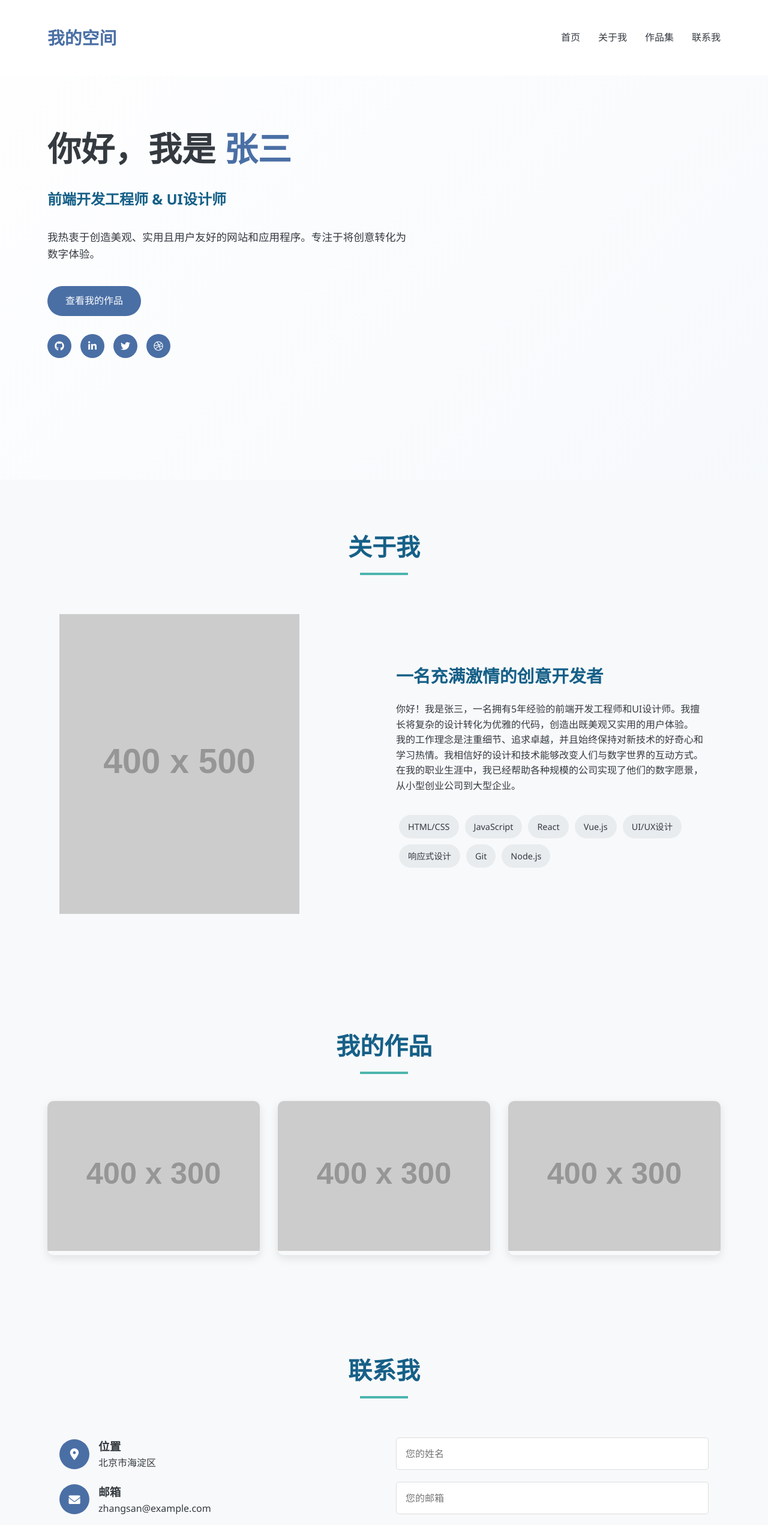
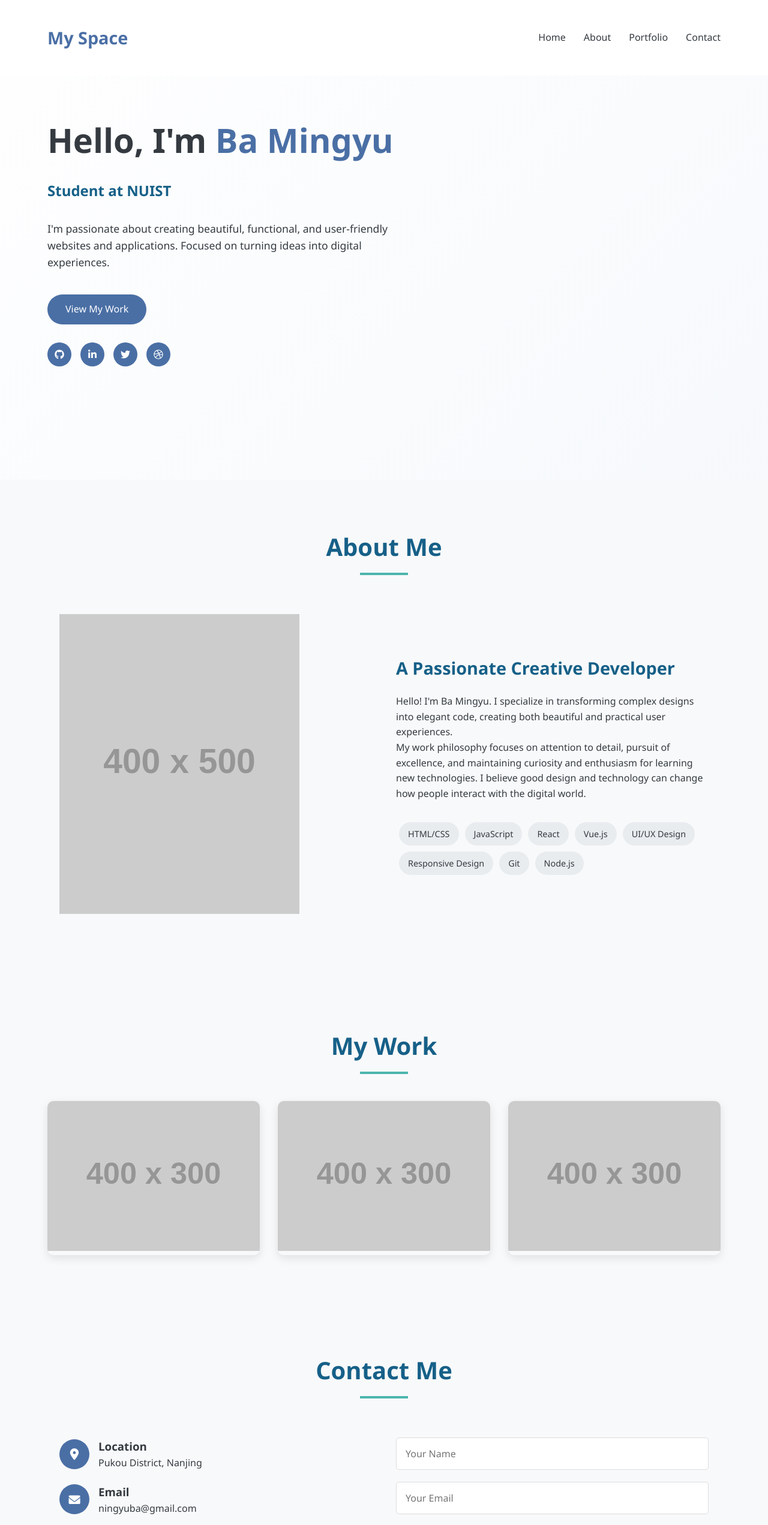
Before and after one commit to 3621574947/3621574947, a plain HTML site: page index.html in a window 1280 px wide. Shown: the top 2543 px of the page at 60% size. Drawn offline with Linux system fonts and the light colour scheme; placeholder pictures from the web are drawn by us.

Commit message:
Update index.html

```diff
--- a/index.html
+++ b/index.html
@@ -1,12 +1,12 @@
 <!DOCTYPE html>
-<html lang="zh-CN">
+<html lang="en">
 <head>
     <meta charset="UTF-8">
     <meta name="viewport" content="width=device-width, initial-scale=1.0">
-    <title>我的个人网站</title>
+    <title>My Personal Website</title>
     <link rel="stylesheet" href="https://cdnjs.cloudflare.com/ajax/libs/font-awesome/6.0.0-beta3/css/all.min.css">
     <style>
-        /* 基础样式与重置 */
+        /* Base styles and resets */
         * {
             margin: 0;
             padding: 0;
@@ -95,7 +95,7 @@
             background-color: var(--accent-color);
         }
 
-        /* 导航栏 */
+        /* Navigation */
         header {
             position: fixed;
             top: 0;
@@ -142,7 +142,7 @@
             cursor: pointer;
         }
 
-        /* 主页部分 */
+        /* Home section */
         .home {
             height: 100vh;
             display: flex;
@@ -196,7 +196,7 @@
             transform: translateY(-5px);
         }
 
-        /* 关于部分 */
+        /* About section */
         .about-content {
             display: flex;
             align-items: center;
@@ -235,7 +235,7 @@
             font-size: 0.9rem;
         }
 
-        /* 作品集部分 */
+        /* Portfolio section */
         .portfolio {
             background-color: #f8f9fa;
         }
@@ -285,7 +285,7 @@
             margin-bottom: 10px;
         }
 
-        /* 联系部分 */
+        /* Contact section */
         .contact-content {
             display: flex;
             flex-wrap: wrap;
@@ -340,7 +340,7 @@
             font-size: 1.2rem;
         }
 
-        /* 页脚 */
+        /* Footer */
         footer {
             background-color: var(--dark-color);
             color: white;
@@ -381,7 +381,7 @@
             color: #adb5bd;
         }
 
-        /* 响应式设计 */
+        /* Responsive design */
         @media (max-width: 768px) {
             .nav-menu {
                 position: fixed;
@@ -424,16 +424,16 @@
     </style>
 </head>
 <body>
-    <!-- 导航栏 -->
+    <!-- Navigation -->
     <header>
         <div class="container">
             <nav class="navbar">
-                <a href="#" class="logo">我的空间</a>
+                <a href="#" class="logo">My Space</a>
                 <ul class="nav-menu">
-                    <li class="nav-item"><a href="#home" class="nav-link">首页</a></li>
-                    <li class="nav-item"><a href="#about" class="nav-link">关于我</a></li>
-                    <li class="nav-item"><a href="#portfolio" class="nav-link">作品集</a></li>
-                    <li class="nav-item"><a href="#contact" class="nav-link">联系我</a></li>
+                    <li class="nav-item"><a href="#home" class="nav-link">Home</a></li>
+                    <li class="nav-item"><a href="#about" class="nav-link">About</a></li>
+                    <li class="nav-item"><a href="#portfolio" class="nav-link">Portfolio</a></li>
+                    <li class="nav-item"><a href="#contact" class="nav-link">Contact</a></li>
                 </ul>
                 <div class="hamburger">
                     <i class="fas fa-bars"></i>
@@ -442,14 +442,14 @@
         </div>
     </header>
 
-    <!-- 主页部分 -->
+    <!-- Home section -->
     <section id="home" class="home">
         <div class="container">
             <div class="home-content">
-                <h1 class="home-title">你好，我是<span style="color: var(--primary-color);"> 张三</span></h1>
-                <h2 class="home-subtitle">前端开发工程师 & UI设计师</h2>
-                <p class="home-description">我热衷于创造美观、实用且用户友好的网站和应用程序。专注于将创意转化为数字体验。</p>
-                <a href="#portfolio" class="btn">查看我的作品</a>
+                <h1 class="home-title">Hello, I'm <span style="color: var(--primary-color);"> Ba Mingyu</span></h1>
+                <h2 class="home-subtitle">Student at NUIST</h2>
+                <p class="home-description">I'm passionate about creating beautiful, functional, and user-friendly websites and applications. Focused on turning ideas into digital experiences.</p>
+                <a href="#portfolio" class="btn">View My Work</a>
                 <div class="social-links">
                     <a href="#" class="social-icon"><i class="fab fa-github"></i></a>
                     <a href="#" class="social-icon"><i class="fab fa-linkedin-in"></i></a>
@@ -460,26 +460,25 @@
         </div>
     </section>
 
-    <!-- 关于部分 -->
+    <!-- About section -->
     <section id="about" class="section">
         <div class="container">
-            <h2 class="section-title">关于我</h2>
+            <h2 class="section-title">About Me</h2>
             <div class="about-content">
                 <div class="about-image">
-                    <img src="https://placehold.co/400x500/4a6fa5/FFFFFF?text=Profile+Image" alt="个人照片">
+                    <img src="https://placehold.co/400x500/4a6fa5/FFFFFF?text=Profile+Image" alt="Profile Image">
                 </div>
                 <div class="about-text">
-                    <h3>一名充满激情的创意开发者</h3>
-                    <p>你好！我是张三，一名拥有5年经验的前端开发工程师和UI设计师。我擅长将复杂的设计转化为优雅的代码，创造出既美观又实用的用户体验。</p>
-                    <p>我的工作理念是注重细节、追求卓越，并且始终保持对新技术的好奇心和学习热情。我相信好的设计和技术能够改变人们与数字世界的互动方式。</p>
-                    <p>在我的职业生涯中，我已经帮助各种规模的公司实现了他们的数字愿景，从小型创业公司到大型企业。</p>
+                    <h3>A Passionate Creative Developer</h3>
+                    <p>Hello! I'm Ba Mingyu. I specialize in transforming complex designs into elegant code, creating both beautiful and practical user experiences.</p>
+                    <p>My work philosophy focuses on attention to detail, pursuit of excellence, and maintaining curiosity and enthusiasm for learning new technologies. I believe good design and technology can change how people interact with the digital world.</p>
                     <div class="skills">
                         <span class="skill">HTML/CSS</span>
                         <span class="skill">JavaScript</span>
                         <span class="skill">React</span>
                         <span class="skill">Vue.js</span>
-                        <span class="skill">UI/UX设计</span>
-                        <span class="skill">响应式设计</span>
+                        <span class="skill">UI/UX Design</span>
+                        <span class="skill">Responsive Design</span>
                         <span class="skill">Git</span>
                         <span class="skill">Node.js</span>
                     </div>
@@ -488,40 +487,40 @@
         </div>
     </section>
 
-    <!-- 作品集部分 -->
+    <!-- Portfolio section -->
     <section id="portfolio" class="section portfolio">
         <div class="container">
-            <h2 class="section-title">我的作品</h2>
+            <h2 class="section-title">My Work</h2>
             <div class="portfolio-grid">
                 <div class="portfolio-item">
-                    <img src="https://placehold.co/400x300/4a6fa5/FFFFFF?text=Project+1" alt="项目1" class="portfolio-image">
+                    <img src="https://placehold.co/400x300/4a6fa5/FFFFFF?text=Project+1" alt="Project 1" class="portfolio-image">
                     <div class="portfolio-overlay">
-                        <h3 class="portfolio-title">电子商务网站</h3>
-                        <p>一个全功能的电子商务平台，具有产品展示、购物车和支付功能。</p>
+                        <h3 class="portfolio-title">E-commerce Website</h3>
+                        <p>A fully functional e-commerce platform with product display, shopping cart, and payment features.</p>
                     </div>
                 </div>
                 <div class="portfolio-item">
-                    <img src="https://placehold.co/400x300/166088/FFFFFF?text=Project+2" alt="项目2" class="portfolio-image">
+                    <img src="https://placehold.co/400x300/166088/FFFFFF?text=Project+2" alt="Project 2" class="portfolio-image">
                     <div class="portfolio-overlay">
-                        <h3 class="portfolio-title">旅行博客</h3>
-                        <p>为旅行爱好者设计的响应式博客平台，包含地图集成和照片库。</p>
+                        <h3 class="portfolio-title">Travel Blog</h3>
+                        <p>A responsive blog platform for travel enthusiasts, featuring map integration and photo galleries.</p>
                     </div>
                 </div>
                 <div class="portfolio-item">
-                    <img src="https://placehold.co/400x300/4cb5ae/FFFFFF?text=Project+3" alt="项目3" class="portfolio-image">
+                    <img src="https://placehold.co/400x300/4cb5ae/FFFFFF?text=Project+3" alt="Project 3" class="portfolio-image">
                     <div class="portfolio-overlay">
-                        <h3 class="portfolio-title">健康管理应用</h3>
-                        <p>帮助用户跟踪健康数据和健身目标的移动应用程序。</p>
+                        <h3 class="portfolio-title">Health Management App</h3>
+                        <p>A mobile application that helps users track health data and fitness goals.</p>
                     </div>
                 </div>
             </div>
         </div>
     </section>
 
-    <!-- 联系部分 -->
+    <!-- Contact section -->
     <section id="contact" class="section">
         <div class="container">
-            <h2 class="section-title">联系我</h2>
+            <h2 class="section-title">Contact Me</h2>
             <div class="contact-content">
                 <div class="contact-info">
                     <div class="contact-item">
@@ -529,8 +528,8 @@
                             <i class="fas fa-map-marker-alt"></i>
                         </div>
                         <div>
-                            <h3>位置</h3>
-                            <p>北京市海淀区</p>
+                            <h3>Location</h3>
+                            <p>Pukou District, Nanjing</p>
                         </div>
                     </div>
                     <div class="contact-item">
@@ -538,8 +537,8 @@
                             <i class="fas fa-envelope"></i>
                         </div>
                         <div>
-                            <h3>邮箱</h3>
-                            <p>zhangsan@example.com</p>
+                            <h3>Email</h3>
+                            <p>ningyuba@gmail.com</p>
                         </div>
                     </div>
                     <div class="contact-item">
@@ -547,50 +546,50 @@
                             <i class="fas fa-phone"></i>
                         </div>
                         <div>
-                            <h3>电话</h3>
-                            <p>+86 138 0013 8000</p>
+                            <h3>Phone</h3>
+                            <p>+86 1234567890</p>
                         </div>
                     </div>
                 </div>
                 <div class="contact-form">
                     <form>
                         <div class="form-group">
-                            <input type="text" class="form-control" placeholder="您的姓名" required>
+                            <input type="text" class="form-control" placeholder="Your Name" required>
                         </div>
                         <div class="form-group">
-                            <input type="email" class="form-control" placeholder="您的邮箱" required>
+                            <input type="email" class="form-control" placeholder="Your Email" required>
                         </div>
                         <div class="form-group">
-                            <input type="text" class="form-control" placeholder="主题" required>
+                            <input type="text" class="form-control" placeholder="Subject" required>
                         </div>
                         <div class="form-group">
-                            <textarea class="form-control" placeholder="您的消息" required></textarea>
+                            <textarea class="form-control" placeholder="Your Message" required></textarea>
                         </div>
-                        <button type="submit" class="btn">发送消息</button>
+                        <button type="submit" class="btn">Send Message</button>
                     </form>
                 </div>
             </div>
         </div>
     </section>
 
-    <!-- 页脚 -->
+    <!-- Footer -->
     <footer>
         <div class="container">
             <div class="footer-content">
-                <a href="#" class="footer-logo">我的空间</a>
+                <a href="#" class="footer-logo">My Space</a>
                 <ul class="footer-links">
-                    <li><a href="#home" class="footer-link">首页</a></li>
-                    <li><a href="#about" class="footer-link">关于我</a></li>
-                    <li><a href="#portfolio" class="footer-link">作品集</a></li>
-                    <li><a href="#contact" class="footer-link">联系我</a></li>
+                    <li><a href="#home" class="footer-link">Home</a></li>
+                    <li><a href="#about" class="footer-link">About</a></li>
+                    <li><a href="#portfolio" class="footer-link">Portfolio</a></li>
+                    <li><a href="#contact" class="footer-link">Contact</a></li>
                 </ul>
-                <p class="copyright">&copy; 2023 张三. 保留所有权利</p>
+                <p class="copyright">&copy; 2025 Ba Mingyu. All Rights Reserved</p>
             </div>
         </div>
     </footer>
 
     <script>
-        // 简单的导航菜单交互
+        // Simple navigation menu interaction
         const hamburger = document.querySelector('.hamburger');
         const navMenu = document.querySelector('.nav-menu');
 
@@ -598,14 +597,14 @@
             navMenu.classList.toggle('active');
         });
 
-        // 点击导航链接后关闭菜单
+        // Close menu when clicking on navigation links
         document.querySelectorAll('.nav-link').forEach(link => {
             link.addEventListener('click', () => {
                 navMenu.classList.remove('active');
             });
         });
 
-        // 滚动时改变导航栏样式
+        // Change navigation style on scroll
         window.addEventListener('scroll', () => {
             const header = document.querySelector('header');
             if (window.scrollY > 100) {
```
